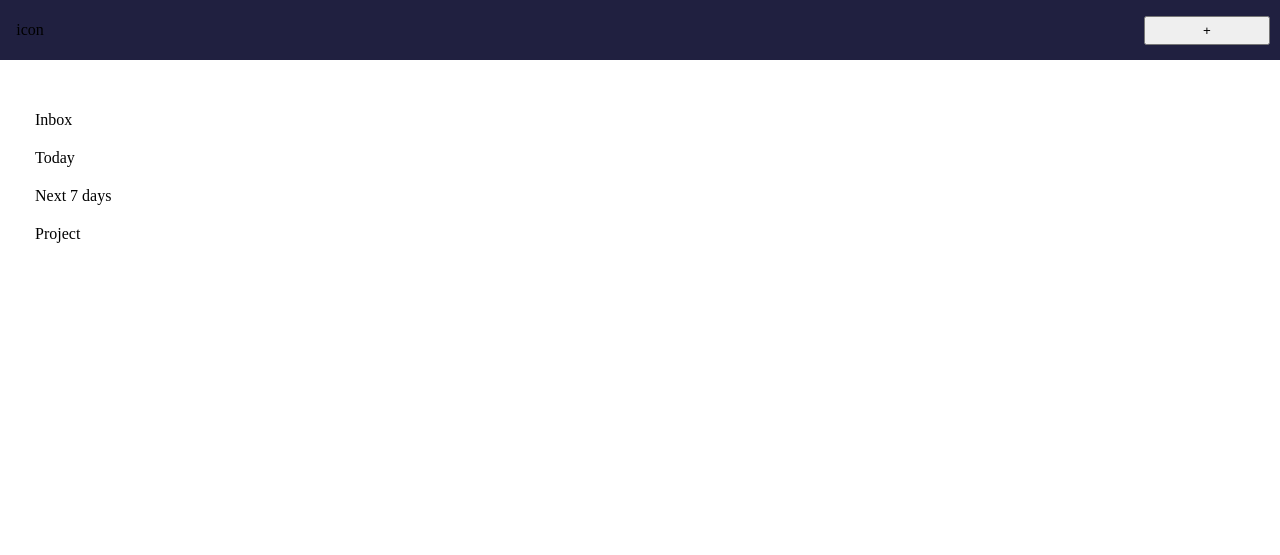
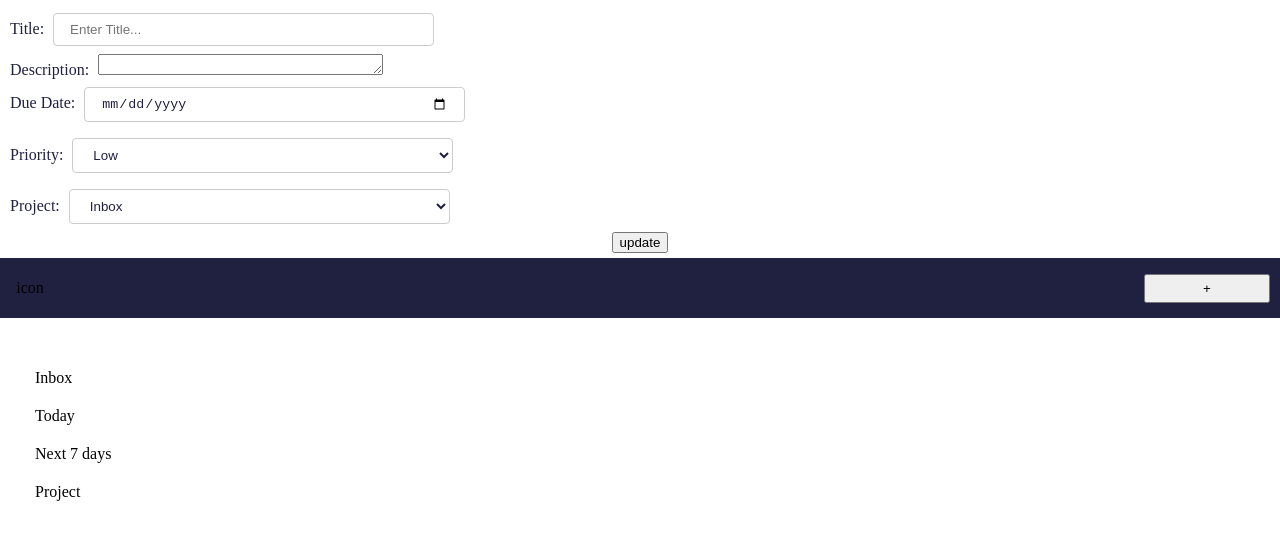
Before and after one commit to CalyWorld/TODO-List, a website built with webpack: page dist/index.html in a window 1280 px wide. Built offline with nearby package versions, Linux system fonts and the light colour scheme.

Commit message:
added edit-form Container

```diff
--- a/dist/index.html
+++ b/dist/index.html
@@ -36,13 +36,49 @@
             </select>
             <br />
 
-            <!-- <label for="project">Project:</label>
-            <select id="project">
+            <label for="projectlist">Project:</label>
+            <select id="projectlist">
                 <option value="inbox">Inbox</option>
             </select>
-            <br /> -->
+            <br />
+
             <div id="form-submit">
                 <input type="button" id="submitbtn" value="submit" />
+            </div>
+        </form>
+    </div>
+
+    <div class="editform-container">
+        <form id="form">
+            <label for="titlename">Title: </label>
+            <input type="text" id="editTitlename" placeholder="Enter Title..." name="Title" />
+            <br />
+
+            <label for="description">Description:</label>
+            <textarea id="editdescription" name="description" rows="1" cols="33">
+</textarea>
+            <br />
+
+            <label for="DueDate">Due Date:</label>
+            <input type="date" id="editdueDate" name="DueDate" />
+            <br />
+
+            <label for="priority">Priority:</label>
+            <select id="editpriority">
+                <option value="low">Low</option>
+                <option value="medium">Medium</option>
+                <option value="hard">Hard</option>
+            </select>
+            <br />
+
+            <label for="projectlist">Project:</label>
+            <select id="editprojectlist">
+                <option value="inbox">Inbox</option>
+            </select>
+            <br />
+
+            <div id="form-submit">
+                <input type="button" class="updatebtn" value="update" />
             </div>
         </form>
     </div>
```
